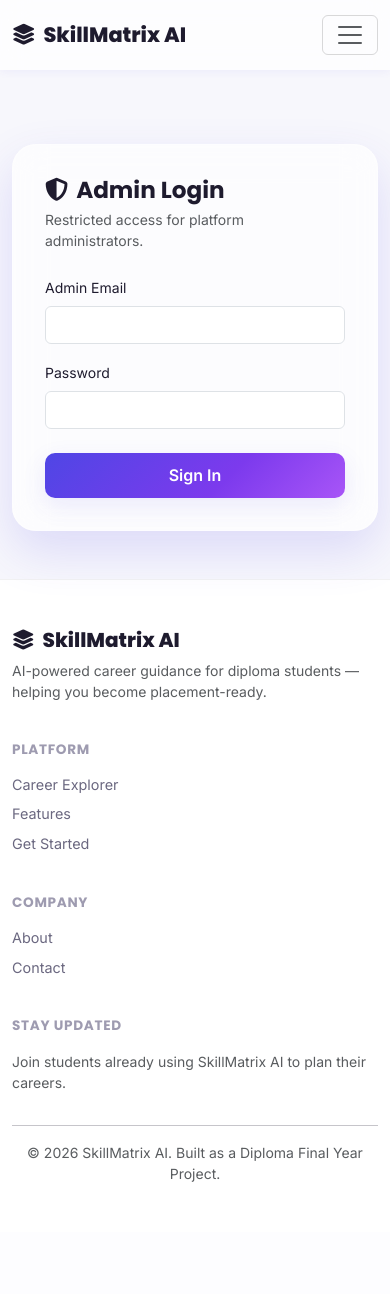
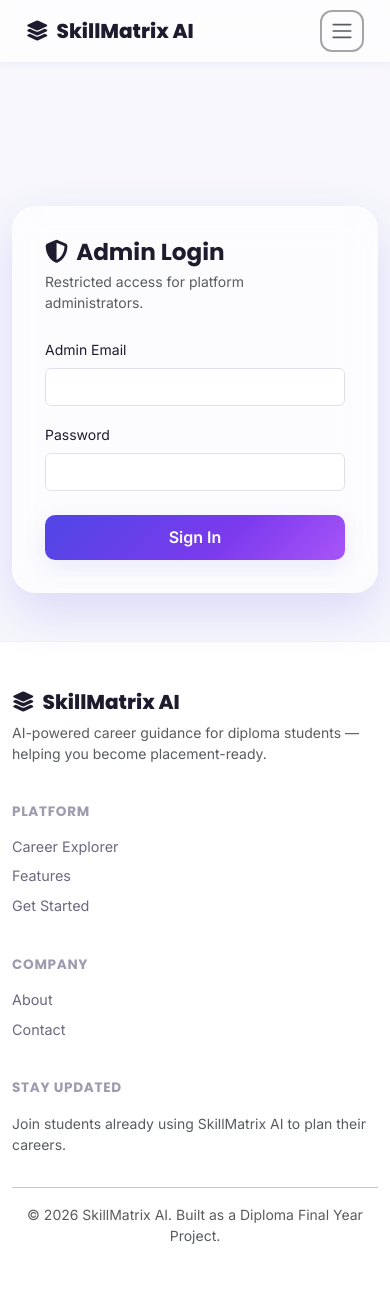
Before and after one commit to pasupuletisbhavyasri-droid/skillmatrix-ai, a Flask app: page /auth/admin/login in a window 390 px wide. Before the commit the page ends 1182 px from the top, so only its background shows below. Run offline with Flask 3, Linux system fonts and the light colour scheme; some libraries are stand-ins or nearby versions.

Commit message:
Add admin account seeding and fix mobile navbar

```diff
--- a/app/__init__.py
+++ b/app/__init__.py
@@ -237,6 +237,8 @@ def _register_cli_commands(app: Flask) -> None:
     def seed_db():
         """Seed the complete database."""
 
+        from app.models import Admin
+
         from app.utils.seed import (
             run_seed,
             run_seed_quizzes,
@@ -249,11 +251,32 @@ def _register_cli_commands(app: Flask) -> None:
         run_seed_guides()
         run_seed_drives()
 
+        admin_email = os.environ.get("ADMIN_EMAIL")
+        admin_password = os.environ.get("ADMIN_PASSWORD")
+
+        if admin_email and admin_password:
+            admin_email = admin_email.strip().lower()
+
+            admin = Admin.query.filter_by(email=admin_email).first()
+
+            if not admin:
+                admin = Admin(
+                    name="Administrator",
+                    email=admin_email,
+                    role="admin"
+                )
+                admin.set_password(admin_password)
+                db.session.add(admin)
+            else:
+                admin.set_password(admin_password)
+
+            db.session.commit()
+            print("Admin account seeded successfully.")
+
         print(
             "Database seeded successfully "
             "(career roles + quizzes + guides + campus drives)."
         )
-
     @app.cli.command("seed-quizzes")
     def seed_quizzes():
         """Seed only the Practice Hub quiz bank."""
--- a/app/static/css/base.css
+++ b/app/static/css/base.css
@@ -392,10 +368,189 @@ a:hover { color: var(--secondary); }
     text-decoration: none;
 }
 
-.navbar-brand {
-    text-decoration: none;
-}
-
 .navbar-toggler {
     border: 1px solid rgba(0, 0, 0, 0.15);
 }
+
+
+/* ================================
+   MOBILE RESPONSIVE FIX
+   ================================ */
+
+@media (max-width: 768px) {
+
+    html,
+    body {
+        width: 100%;
+        max-width: 100%;
+        overflow-x: hidden;
+    }
+
+    /* Navbar */
+    .navbar {
+        padding: 12px 18px;
+        position: relative;
+        z-index: 1000;
+    }
+
+    .navbar > .container {
+        width: 100%;
+        max-width: 100%;
+        display: flex !important;
+        align-items: center;
+        justify-content: space-between;
+    }
+
+    /* Logo */
+    .navbar-brand {
+        font-size: 22px;
+        white-space: nowrap;
+        margin-right: auto;
+    }
+
+    /* Hamburger */
+    .navbar-toggler {
+        display: flex !important;
+        align-items: center;
+        justify-content: center;
+        width: 48px;
+        height: 44px;
+        padding: 8px;
+        margin-left: auto;
+        border: 2px solid rgba(0, 0, 0, 0.35);
+        border-radius: 12px;
+        background: transparent;
+    }
+
+    /* Mobile menu */
+    .navbar-collapse {
+        width: 100%;
+        flex-basis: 100%;
+    }
+
+    .navbar-nav {
+        display: flex !important;
+        flex-direction: column !important;
+        align-items: stretch !important;
+        justify-content: flex-start !important;
+        width: 100%;
+        margin: 12px 0 0 !important;
+        padding: 10px 0 !important;
+        background: #ffffff;
+        border-radius: 16px;
+        box-shadow: var(--shadow-md);
+    }
+
+    .navbar-nav .nav-item {
+        width: 100%;
+    }
+
+    .navbar-nav .nav-link {
+        width: 100%;
+        padding: 12px 18px !important;
+        font-size: 16px;
+        text-align: left;
+    }
+
+    /* Hero */
+    .hero-section {
+        padding: 5rem 1rem 3rem;
+        width: 100%;
+    }
+
+    .hero {
+        width: 100%;
+        padding: 50px 18px 35px;
+        text-align: center;
+    }
+
+    .hero-title,
+    .hero h1 {
+        font-size: 34px;
+        line-height: 1.12;
+        margin-bottom: 1rem;
+        word-break: normal;
+        overflow-wrap: break-word;
+    }
+
+    .hero-subtitle,
+    .hero p {
+        font-size: 17px;
+        line-height: 1.5;
+        max-width: 100%;
+        margin-left: auto;
+        margin-right: auto;
+    }
+
+    /* Hero buttons */
+    .hero-buttons {
+        width: 100%;
+        display: flex;
+        flex-direction: column;
+        gap: 14px;
+    }
+
+    .hero-buttons a,
+    .hero-buttons button {
+        width: 100%;
+        max-width: 100%;
+        box-sizing: border-box;
+    }
+
+    /* Hero stats */
+    .hero-stats {
+        display: grid;
+        grid-template-columns: repeat(2, 1fr);
+        gap: 1.2rem;
+        width: 100%;
+        text-align: center;
+    }
+
+    .hero-stats h3 {
+        font-size: 1.5rem;
+    }
+
+    .hero-stats p {
+        font-size: 0.8rem;
+    }
+}
+
+
+/* ================================
+   SMALL PHONES
+   ================================ */
+
+@media (max-width: 480px) {
+
+    .navbar {
+        padding: 10px 14px;
+    }
+
+    .navbar-brand {
+        font-size: 20px;
+    }
+
+    .navbar-toggler {
+        width: 44px;
+        height: 42px;
+    }
+
+    .hero {
+        padding: 40px 15px 30px;
+    }
+
+    .hero-title,
+    .hero h1 {
+        font-size: 30px;
+        line-height: 1.12;
+    }
+
+    .hero-subtitle,
+    .hero p {
+        font-size: 16px;
+    }
+
+    .hero-stats {
+        gap: 1rem;
+    }
+}
```
Also changed, not shown: other parts of app/static/css/base.css (+6 -30 lines).
